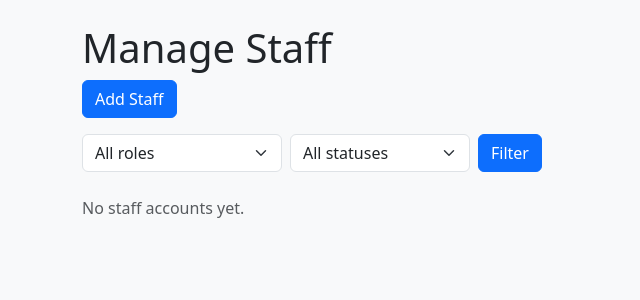
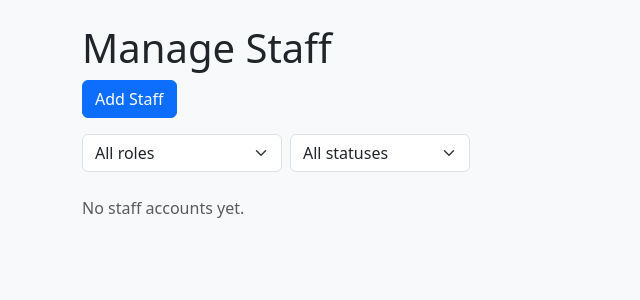
Before and after one commit to IkennaIkwuka/College_FYP, a Django app: page /accounts/manage/staff/ in a window 1280 px wide. Shown: the part 56-356 px from the top of the page, without its empty margins (0-640 px from the left). Run offline with Django 5.2, Linux system fonts and the light colour scheme; the visitor is signed in with stand-in values (Sample User, id 1); data comes from the database, SQL or seed files in the repository.

Commit message:
Drop the Filter button from the Manage X pages
All filters on these pages already auto-submit - dropdowns fire on
change, and Manage Students' text search already has a debounced
submit-on-type listener - so the button was dead weight.

```diff
--- a/accounts/templates/accounts/manage_staff.html
+++ b/accounts/templates/accounts/manage_staff.html
@@ -18,7 +18,6 @@
             <option value="1" {% if selected_is_active == "1" %}selected{% endif %}>Active</option>
             <option value="0" {% if selected_is_active == "0" %}selected{% endif %}>Inactive</option>
         </select>
-        <button type="submit" class="btn btn-primary">Filter</button>
     </form>
 
     {% if staff_users %}
--- a/courses/templates/courses/course_registrations.html
+++ b/courses/templates/courses/course_registrations.html
@@ -19,7 +19,6 @@
                     <option value="{{ value }}" {% if selected_semester == value %}selected{% endif %}>{{ label }}</option>
                 {% endfor %}
             </select>
-            <button type="submit" class="btn btn-primary">Filter</button>
         </form>
     {% endif %}
 
--- a/courses/templates/courses/manage_courses.html
+++ b/courses/templates/courses/manage_courses.html
@@ -29,7 +29,6 @@
                 <option value="1" {% if selected_is_active == "1" %}selected{% endif %}>Active</option>
                 <option value="0" {% if selected_is_active == "0" %}selected{% endif %}>Inactive</option>
             </select>
-            <button type="submit" class="btn btn-primary">Filter</button>
         </form>
 
         {% if courses %}
--- a/students/templates/students/manage_students.html
+++ b/students/templates/students/manage_students.html
@@ -20,7 +20,6 @@
                 <option value="{{ level }}" {% if selected_entry_level == level|stringformat:"s" %}selected{% endif %}>{{ label }}</option>
             {% endfor %}
         </select>
-        <button type="submit" class="btn btn-primary">Search / Filter</button>
     </form>
 
     {% if profiles %}
```
